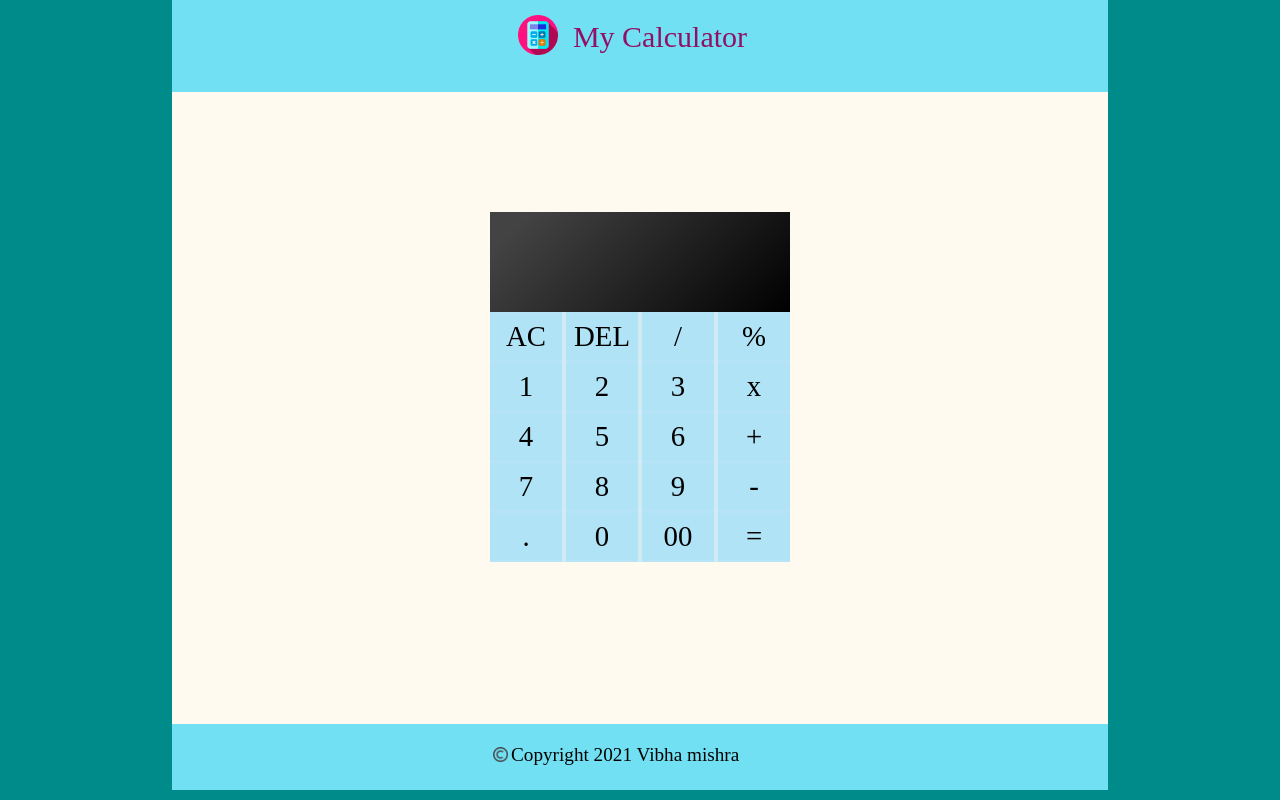
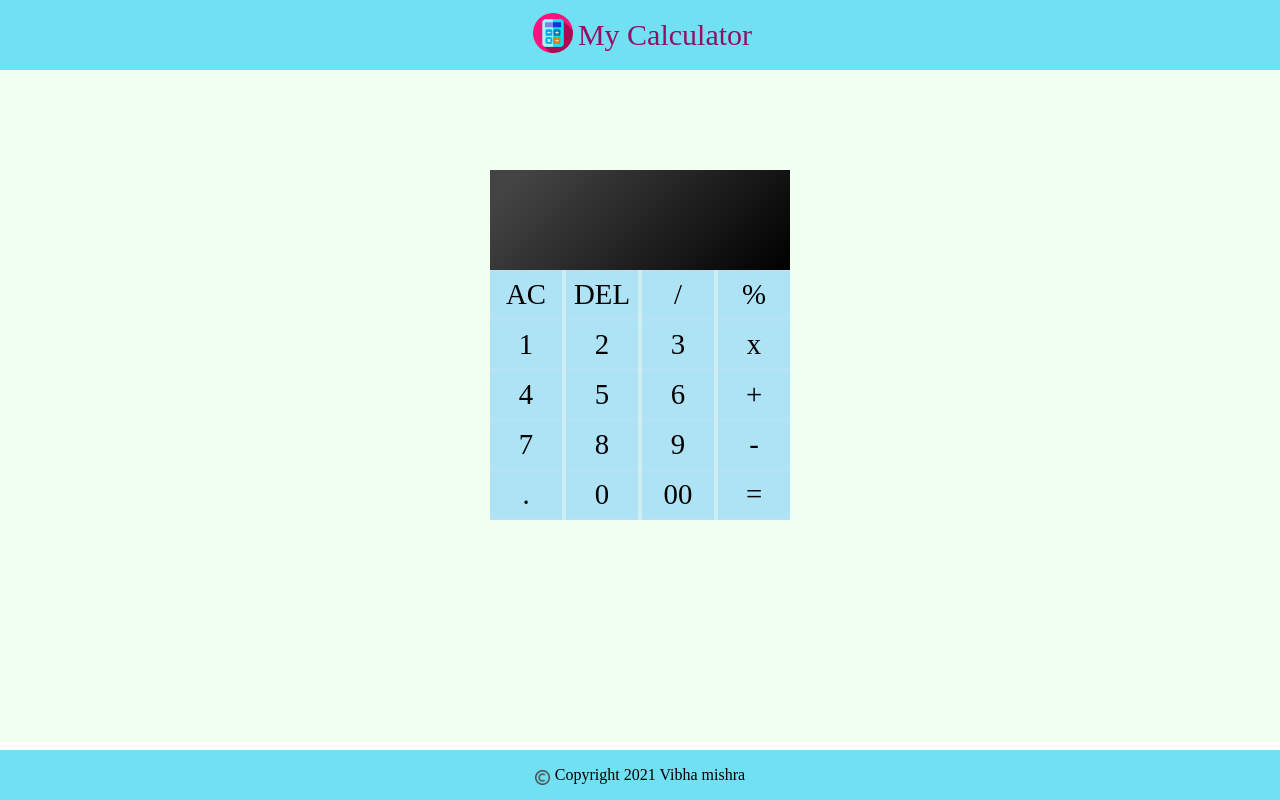
Before and after one commit to vibhamishra07/My-Calculator, a plain HTML site: page index.html in a window 1280 px wide. Drawn offline with Linux system fonts and the light colour scheme; a web font is replaced by a local one.

Commit message:
Update style.css

```diff
--- a/style.css
+++ b/style.css
@@ -10,7 +10,7 @@ body{
     height: 100%;
     width: 100%;
     box-sizing: border-box;
-    background-color: darkcyan;
+    /* background-color: darkcyan; */
 }
 
 /* ***************************  HEADER ************************************************** */
@@ -19,15 +19,17 @@ body{
     justify-content:space-around;
     flex-wrap: wrap;
     flex-direction: row;
-    width: 70%;
-    height: 9vh;
-    padding: 10px;
-    padding-right: 30px;
+    width: 100%;
+    position: fixed;
+    top: 0;
+    height: 70px;
     margin: auto;
     background-color: rgb(114, 224, 243);
+    /* background-color: rgb(177, 177, 177); */
 }
 .nav-bar .container .logo{
     display: flex;
+    margin: auto;
     justify-content: space-around;
 }
 .nav-bar .container .logo img{
@@ -37,7 +39,6 @@ body{
 }
 .nav-bar .container .logo h1{
     margin-top: 10px;
-    margin-left: 10px;
     font-weight: 500;
     font-size: 30px;
     color: rgb(145, 16, 102);
@@ -45,20 +46,17 @@ body{
 /* *****************************   Header Close ***********************************************/
 /* *********************************  MAIN BODY ************************************************ */
 .main-body{
-    width: 70%;
-    height: 74vh;
-    padding: 20px;
-    margin: auto;
-    background-color: floralwhite;
+    width: 100%;
+    height: 84%;
+    position: absolute;
+    margin-top: 70px;
+    background-color: honeydew;
 }
 /* ************************************ CALCULATOR ************************************************ */
- .calculator-box{
+ .container-1 .calculator-box{
     width: 300px;
     margin: auto;
-    height: 500px;
-    margin-top: 100px;
-    display: flex;
-    flex-direction: column;
+    padding-top: 100px;
 }
 .calculator-box .display{
     width: 300px;
@@ -131,26 +129,35 @@ button:hover{
 /* ******************************* MAIN BODY CLOSE ************************************************** */
 /* ****************************************** FOOTER ************************************************** */
 footer{
-    width: 70%;
-    height: 5vh;
-    padding: 20px;
-    padding-bottom: 6px;
-    padding-left: 20px;
-    padding-right: 20px;
-    margin: auto;
+    width: 100%;
+    bottom: 0;
+    position: fixed;
+    height: 50px;
     background-color: rgb(114, 224, 243);
 }
 footer .my-footer{
+    width: fit-content;
     margin: auto;
-    width: 300px;
+    color: black;
+    height: fit-content;
+    align-items: center;
+    text-align: center;
+    padding-top: 15px;
     display: flex;
     flex-direction: row;
-    font-size: 1.2rem;
-    font-weight: 500;
+    justify-content: space-between;
 }
 .my-footer img{
     width: 15px;
     height: 15px;
-    padding:  3px;
+    padding-top:  5px;
+    padding-right: 5px;
 }
 /* ****************************************** FOOTER CLOSE ************************************************** */
+@media  only screen and (max-width:900px) {
+    .container-1 .calculator-box{
+        width: 300px;
+        margin: auto;
+        padding-top: 10% ;
+    }
+}
```
